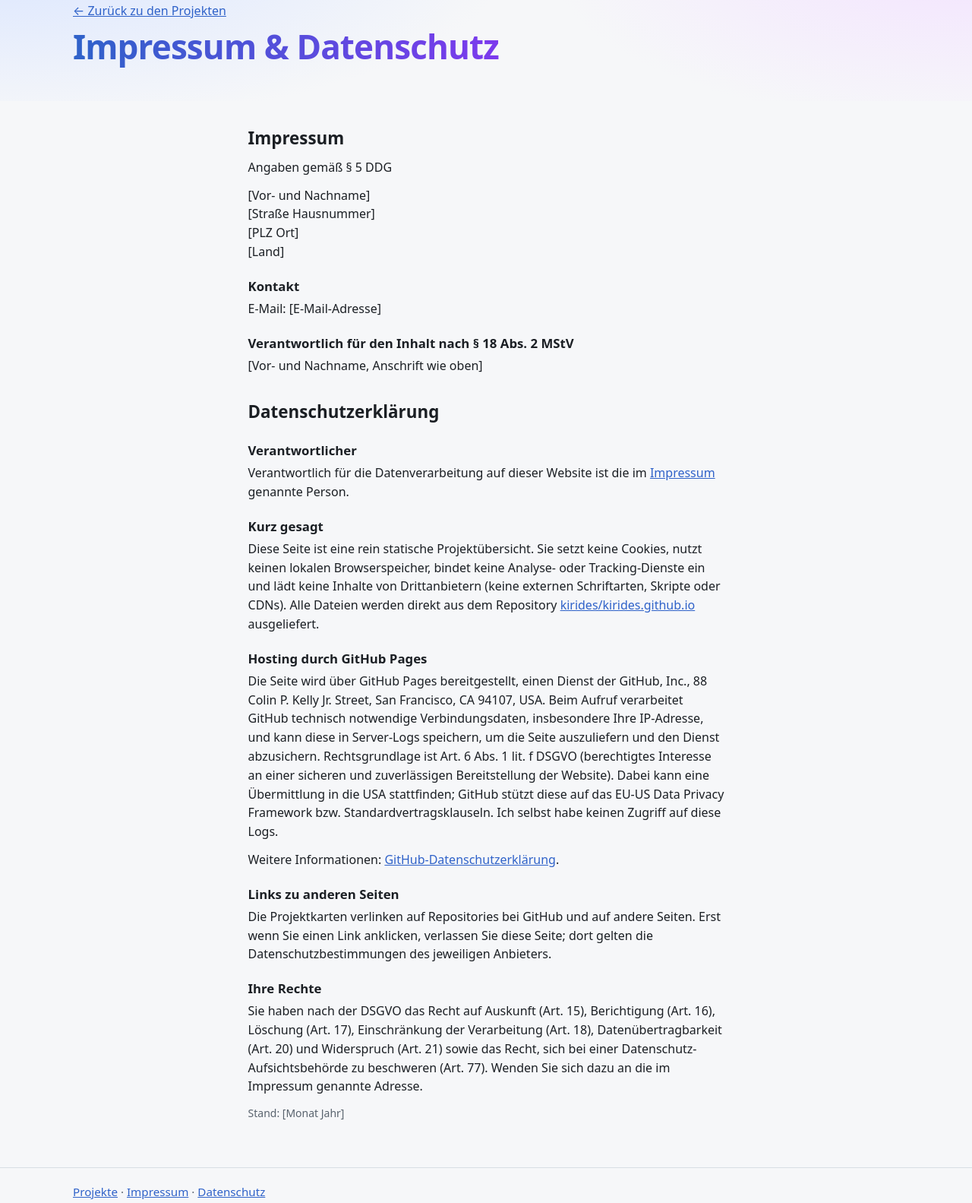
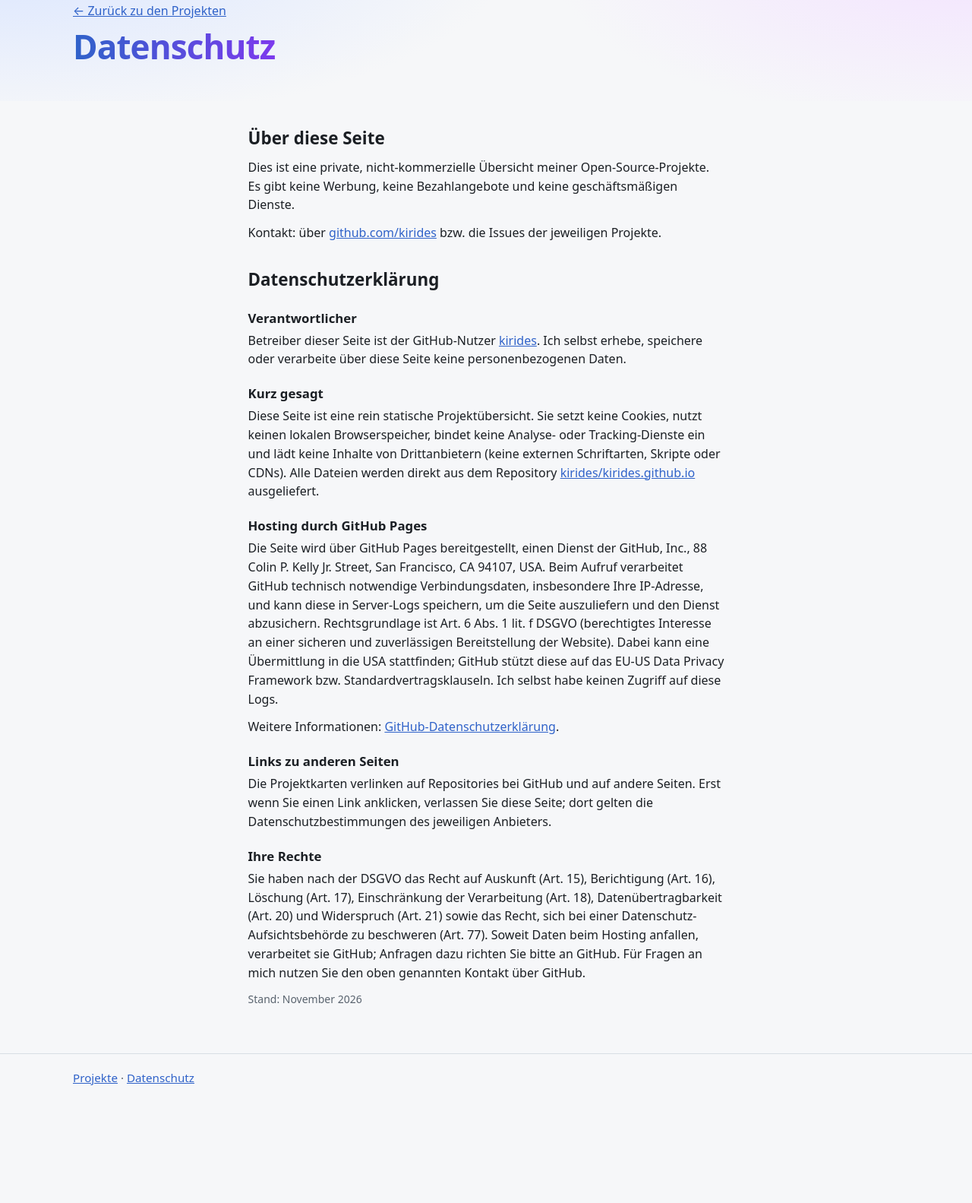
Before and after one commit to kirides/kirides.github.io, a plain HTML site: page site/legal.html in a window 1280 px wide. Shown: the part 58-1641 px from the top of the page at 76% size. After the commit the page ends 1533 px from the top, so only its background shows below. Drawn offline with Linux system fonts and the light colour scheme.

Commit message:
Replace Impressum placeholders with a PII-free privacy note
Private, non-commercial site without ads; contact goes through GitHub.

Co-Authored-By: Claude Opus 5.5 <noreply@anthropic.com>
Claude-Session: https://claude.ai/code/session_01BBPvxxojRkV5T9g31TJbsX

```diff
--- a/site/legal.html
+++ b/site/legal.html
@@ -3,7 +3,7 @@
 <head>
   <meta charset="utf-8">
   <meta name="viewport" content="width=device-width, initial-scale=1">
-  <title>Impressum &amp; Datenschutz · Kirides</title>
+  <title>Datenschutz · Kirides</title>
   <meta name="robots" content="noindex">
   <meta name="color-scheme" content="light dark">
   <link rel="stylesheet" href="style.css">
@@ -15,32 +15,22 @@
   <header class="site-header">
     <div class="wrap">
       <p class="links"><a href="./">← Zurück zu den Projekten</a></p>
-      <h1>Impressum &amp; Datenschutz</h1>
+      <h1>Datenschutz</h1>
     </div>
   </header>
 
   <main id="main" class="wrap prose">
-    <!-- TODO(John): fill in every [placeholder] below before tagging a release. -->
-    <section id="impressum" aria-labelledby="h-impressum">
-      <h2 id="h-impressum">Impressum</h2>
-      <p>Angaben gemäß § 5 DDG</p>
-      <p>
-        [Vor- und Nachname]<br>
-        [Straße Hausnummer]<br>
-        [PLZ Ort]<br>
-        [Land]
-      </p>
-      <h3>Kontakt</h3>
-      <p>E-Mail: [E-Mail-Adresse]</p>
-      <h3>Verantwortlich für den Inhalt nach § 18 Abs. 2 MStV</h3>
-      <p>[Vor- und Nachname, Anschrift wie oben]</p>
+    <section id="hinweis" aria-labelledby="h-hinweis">
+      <h2 id="h-hinweis">Über diese Seite</h2>
+      <p>Dies ist eine private, nicht-kommerzielle Übersicht meiner Open-Source-Projekte. Es gibt keine Werbung, keine Bezahlangebote und keine geschäftsmäßigen Dienste.</p>
+      <p>Kontakt: über <a href="https://github.com/kirides">github.com/kirides</a> bzw. die Issues der jeweiligen Projekte.</p>
     </section>
 
     <section id="datenschutz" aria-labelledby="h-datenschutz">
       <h2 id="h-datenschutz">Datenschutzerklärung</h2>
 
       <h3>Verantwortlicher</h3>
-      <p>Verantwortlich für die Datenverarbeitung auf dieser Website ist die im <a href="#impressum">Impressum</a> genannte Person.</p>
+      <p>Betreiber dieser Seite ist der GitHub-Nutzer <a href="https://github.com/kirides">kirides</a>. Ich selbst erhebe, speichere oder verarbeite über diese Seite keine personenbezogenen Daten.</p>
 
       <h3>Kurz gesagt</h3>
       <p>Diese Seite ist eine rein statische Projektübersicht. Sie setzt keine Cookies, nutzt keinen lokalen Browserspeicher, bindet keine Analyse- oder Tracking-Dienste ein und lädt keine Inhalte von Drittanbietern (keine externen Schriftarten, Skripte oder CDNs). Alle Dateien werden direkt aus dem Repository <a href="https://github.com/kirides/kirides.github.io">kirides/kirides.github.io</a> ausgeliefert.</p>
@@ -53,15 +43,15 @@
       <p>Die Projektkarten verlinken auf Repositories bei GitHub und auf andere Seiten. Erst wenn Sie einen Link anklicken, verlassen Sie diese Seite; dort gelten die Datenschutzbestimmungen des jeweiligen Anbieters.</p>
 
       <h3>Ihre Rechte</h3>
-      <p>Sie haben nach der DSGVO das Recht auf Auskunft (Art. 15), Berichtigung (Art. 16), Löschung (Art. 17), Einschränkung der Verarbeitung (Art. 18), Datenübertragbarkeit (Art. 20) und Widerspruch (Art. 21) sowie das Recht, sich bei einer Datenschutz-Aufsichtsbehörde zu beschweren (Art. 77). Wenden Sie sich dazu an die im Impressum genannte Adresse.</p>
+      <p>Sie haben nach der DSGVO das Recht auf Auskunft (Art. 15), Berichtigung (Art. 16), Löschung (Art. 17), Einschränkung der Verarbeitung (Art. 18), Datenübertragbarkeit (Art. 20) und Widerspruch (Art. 21) sowie das Recht, sich bei einer Datenschutz-Aufsichtsbehörde zu beschweren (Art. 77). Soweit Daten beim Hosting anfallen, verarbeitet sie GitHub; Anfragen dazu richten Sie bitte an GitHub. Für Fragen an mich nutzen Sie den oben genannten Kontakt über GitHub.</p>
 
-      <p class="meta">Stand: [Monat Jahr]</p>
+      <p class="meta">Stand: November 2026</p>
     </section>
   </main>
 
   <footer class="site-footer">
     <div class="wrap">
-      <p><a href="./">Projekte</a> · <a href="#impressum">Impressum</a> · <a href="#datenschutz">Datenschutz</a></p>
+      <p><a href="./">Projekte</a> · <a href="#datenschutz">Datenschutz</a></p>
     </div>
   </footer>
 </body>
```
Also changed, not shown: site/index.html (+1 -1 lines), 1 other file.
